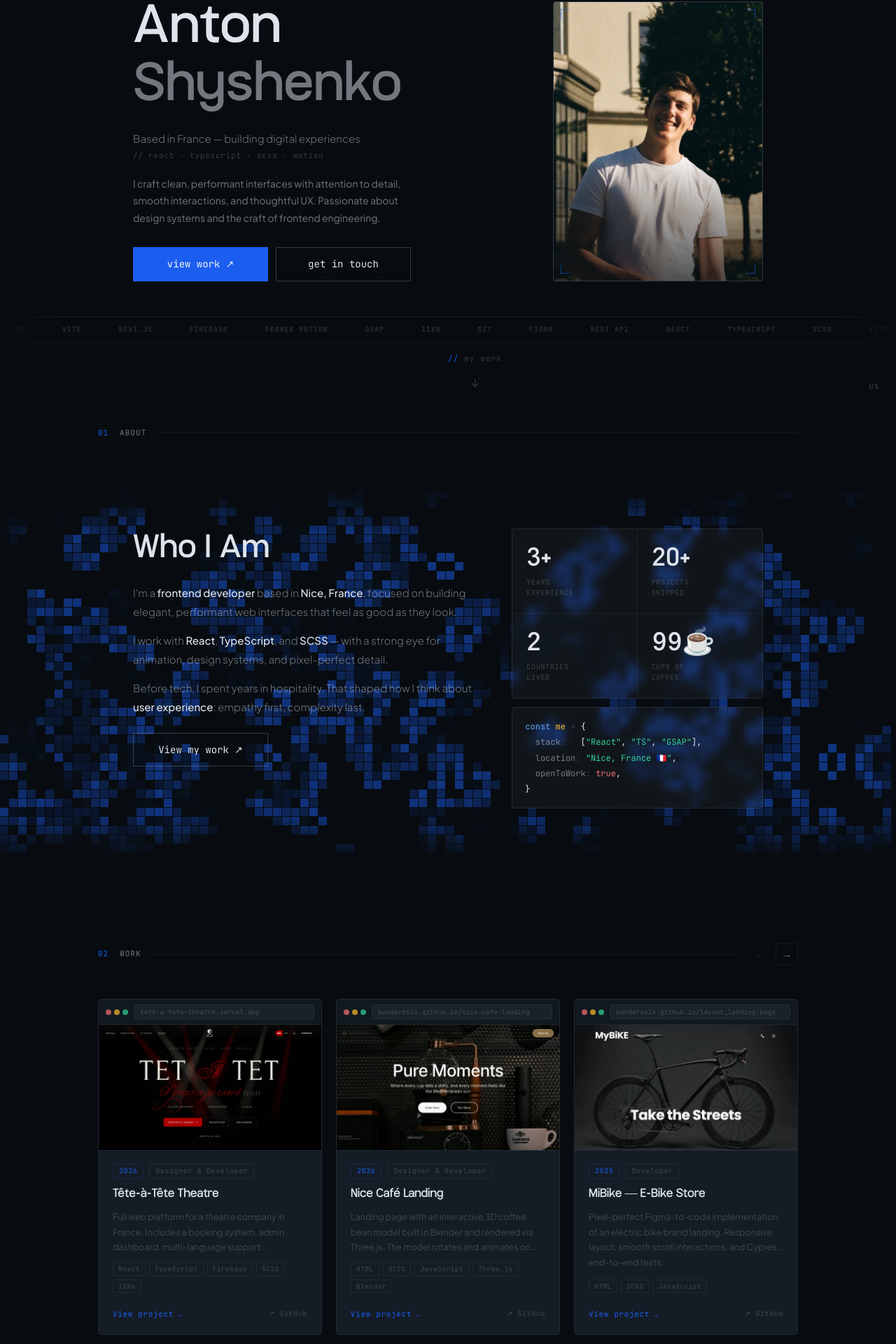
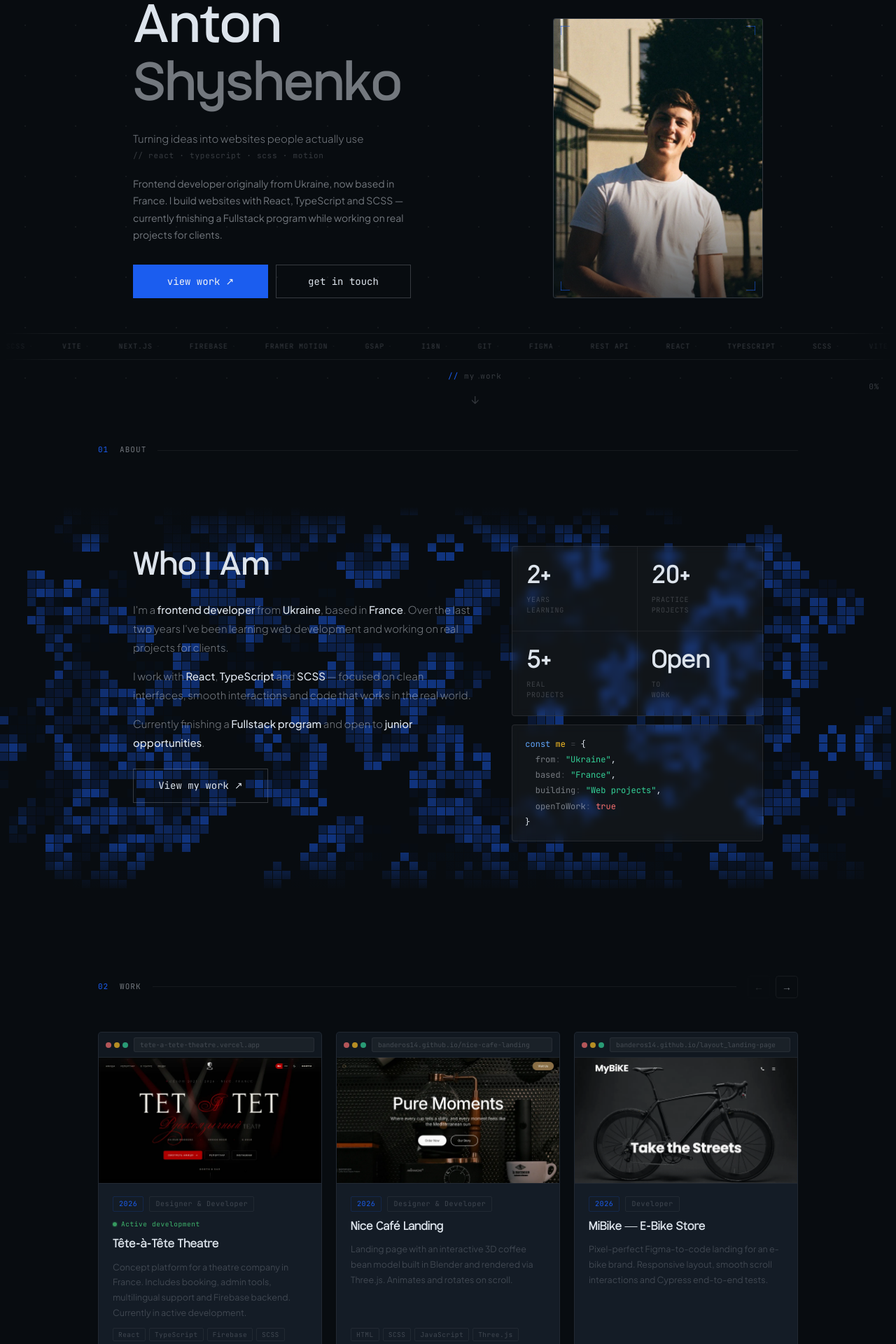
Before and after one commit to Banderos14/banderos14.github.io, a React (Vite) app: page / in a window 1280 px wide. Shown: the part 216-2136 px from the top of the page at 70% size. Built offline with nearby package versions, Linux system fonts and the light colour scheme.

Commit message:
feat: final-version of project. improve translations, project cards and theme consistency

```diff
--- a/src/components/About/About.tsx
+++ b/src/components/About/About.tsx
@@ -9,7 +9,7 @@ import s from './About.module.scss';
 gsap.registerPlugin(ScrollTrigger);
 
 // Numeric values are not translatable — only labels/suffixes come from translations
-const STAT_VALS = [3, 20, 2, 99] as const;
+const STAT_VALS = [2, 20, 5, 'Open'] as const;
 
 export default function About() {
   const { t } = useLocale();
@@ -21,6 +21,11 @@ export default function About() {
     document.querySelectorAll<HTMLElement>('[data-count]').forEach(el => {
       const target = parseInt(el.dataset.count || '0', 10);
       const suffix = el.dataset.suffix || '';
+      // Non-numeric labels (e.g. "Open") are shown as-is without animation
+      if (isNaN(target)) {
+        el.textContent = el.dataset.count || '';
+        return;
+      }
       const obj    = { val: 0 };
       const tw = gsap.to(obj, {
         val: target, duration: 1.8, ease: 'power3.out',
@@ -136,16 +141,17 @@ export default function About() {
                   <span className={s.cid}>me</span>{' '}
                   <span className={s.cop}>=</span>{' '}{'{'}
                   {'\n'}
-                  {'  '}<span className={s.ckey}>stack</span><span className={s.cop}>:</span>
-                  {'   ['}<span className={s.cstr}>"React"</span>{', '}
-                  <span className={s.cstr}>"TS"</span>{', '}
-                  <span className={s.cstr}>"GSAP"</span>{'],'}
+                  {'  '}<span className={s.ckey}>from</span><span className={s.cop}>:</span>
+                  {' '}<span className={s.cstr}>"Ukraine"</span>{','}
                   {'\n'}
-                  {'  '}<span className={s.ckey}>location</span><span className={s.cop}>:</span>
-                  {' '}<span className={s.cstr}>{t.about.code_location}</span>{','}
+                  {'  '}<span className={s.ckey}>based</span><span className={s.cop}>:</span>
+                  {' '}<span className={s.cstr}>"France"</span>{','}
+                  {'\n'}
+                  {'  '}<span className={s.ckey}>building</span><span className={s.cop}>:</span>
+                  {' '}<span className={s.cstr}>"Web projects"</span>{','}
                   {'\n'}
                   {'  '}<span className={s.ckey}>openToWork</span><span className={s.cop}>:</span>
-                  {' '}<span className={s.cbool}>true</span>{','}
+                  {' '}<span className={s.cbool}>true</span>
                   {'\n'}
                   {'}'}
                 </pre>
--- a/src/components/Hero/Hero.tsx
+++ b/src/components/Hero/Hero.tsx
@@ -53,8 +53,8 @@ export default function Hero() {
           {": ['React', 'TS', 'SCSS']"}
         </div>
         <div>
-          <span className={s.consoleGreen}>location</span>
-          {": 'France 🇫🇷'"}
+          <span className={s.consoleGreen}>status</span>
+          {": 'Open to opportunities'"}
         </div>
       </div>
 
--- a/src/components/Work/ProjectItem.module.scss
+++ b/src/components/Work/ProjectItem.module.scss
@@ -268,8 +268,8 @@
   flex: 1;
   display: -webkit-box;
   -webkit-box-orient: vertical;
-  -webkit-line-clamp: 3;
-  line-clamp: 3;
+  -webkit-line-clamp: 4;
+  line-clamp: 4;
   overflow: hidden;
 }
 
@@ -328,6 +328,53 @@
   .cta:hover & { transform: translateX(3px); }
 }
 
+// ── Active development status badge ──
+.activeBadge {
+  @include font-mono;
+  display: inline-flex;
+  align-items: center;
+  gap: 6px;
+  font-size: 9.5px;
+  letter-spacing: 0.06em;
+  color: rgba(74, 222, 128, 0.8);
+
+  [data-theme='light'] & { color: rgba(22, 163, 74, 0.8); }
+}
+
+.activeDot {
+  position: relative;
+  display: inline-block;
+  width: 6px;
+  height: 6px;
+  flex-shrink: 0;
+  border-radius: 50%;
+  background: rgba(74, 222, 128, 0.65);
+  animation: pulse 3s ease-in-out infinite;
+
+  [data-theme='light'] & { background: rgba(22, 163, 74, 0.65); }
+
+  &::after {
+    content: '';
+    position: absolute;
+    inset: -4px;
+    border-radius: 50%;
+    border: 1px solid rgba(74, 222, 128, 0.35);
+    animation: activeDotRing 3s ease-in-out infinite;
+
+    [data-theme='light'] & { border-color: rgba(22, 163, 74, 0.35); }
+  }
+}
+
+@keyframes activeDotRing {
+  0%        { transform: scale(0.6); opacity: 0.8; }
+  70%, 100% { transform: scale(1.8); opacity: 0; }
+}
+
+@media (prefers-reduced-motion: reduce) {
+  .activeDot,
+  .activeDot::after { animation: none !important; }
+}
+
 .ghLink {
   @include font-mono;
   font-size: 10px;
@@ -342,4 +389,10 @@
   &:hover {
     text-shadow: 0 0 12px rgba(221, 228, 236, 0.45);
   }
+
+  @media (hover: hover) and (pointer: fine) {
+    [data-theme='light'] &:hover {
+      text-shadow: 0 0 12px rgba(0, 0, 0, 0.35);
+    }
+  }
 }
--- a/src/components/Work/ProjectItem.tsx
+++ b/src/components/Work/ProjectItem.tsx
@@ -107,6 +107,13 @@ export default function ProjectItem({ project, index }: Props) {
           <span className={s.role}>{role}</span>
         </div>
 
+        {project.activelyDeveloped && (
+          <div className={s.activeBadge}>
+            <span className={s.activeDot} aria-hidden="true" />
+            {t.work.active_dev}
+          </div>
+        )}
+
         <a href={project.live} target="_blank" rel="noopener noreferrer"
            className={s.nameLink} draggable={false} onClick={preventIfDrag}>
           <h3 className={s.name}>{name}</h3>
--- a/src/components/Work/Work.module.scss
+++ b/src/components/Work/Work.module.scss
@@ -52,7 +52,7 @@
   border: 1px solid var(--border);
   border-radius: 4px;
   cursor: pointer;
-  transition: color 0.2s, border-color 0.2s;
+  transition: color 0.2s, border-color 0.2s, box-shadow 0.3s;
 
   &:not(:disabled):hover {
     color: var(--accent);
@@ -116,3 +116,39 @@
   display: flex;
   justify-content: center;
 }
+
+// ── Nav arrow hint animation ──
+@keyframes arrowGlow {
+  0%, 100% {
+    color: var(--text-m);
+    border-color: var(--border);
+    box-shadow: none;
+  }
+  35%, 65% {
+    color: var(--accent);
+    border-color: var(--accent-dim);
+    box-shadow: 0 0 0 2px var(--accent-dim), 0 0 14px 2px var(--accent-dim);
+  }
+}
+
+@keyframes nudgeLeft {
+  0%, 100% { transform: translateX(0); }
+  40%, 60%  { transform: translateX(-3px); }
+}
+
+@keyframes nudgeRight {
+  0%, 100% { transform: translateX(0); }
+  40%, 60%  { transform: translateX(3px); }
+}
+
+.navBtns[data-revealed='true'] .navBtn:nth-child(1):not(:disabled) {
+  animation: arrowGlow 2.2s ease-in-out 0.8s 2, nudgeLeft 2.2s ease-in-out 0.8s 2;
+}
+
+.navBtns[data-revealed='true'] .navBtn:nth-child(2):not(:disabled) {
+  animation: arrowGlow 2.2s ease-in-out 0.8s 2, nudgeRight 2.2s ease-in-out 0.8s 2;
+}
+
+@media (prefers-reduced-motion: reduce) {
+  .navBtns .navBtn { animation: none !important; }
+}
--- a/src/components/Work/Work.tsx
+++ b/src/components/Work/Work.tsx
@@ -90,7 +90,7 @@ export default function Work() {
           <span className={s.num}>{t.work.num}</span>
           <span className={s.title}>{t.work.title}</span>
           <span className={s.line} />
-          <div className={s.navBtns}>
+          <div className={s.navBtns} data-revealed={revealed}>
             <button className={s.navBtn} onClick={prevCard} disabled={atStart} aria-label="Previous">←</button>
             <button className={s.navBtn} onClick={nextCard} disabled={atEnd}   aria-label="Next">→</button>
           </div>
--- a/src/data/projects.ts
+++ b/src/data/projects.ts
@@ -8,6 +8,7 @@ export const projects: Project[] = [
     live: 'https://tete-a-tete-theatre.vercel.app/',
     github: 'https://github.com/Banderos14/tete-a-tete-theatre',
     screenshot: '/img/projects/tete_a_tete.webp',
+    activelyDeveloped: true,
   },
   {
     slug: 'nice_cafe',
@@ -19,7 +20,7 @@ export const projects: Project[] = [
   },
   {
     slug: 'mibike',
-    year: 2025,
+    year: 2026,
     tags: ['HTML', 'SCSS', 'JavaScript'],
     live: 'https://banderos14.github.io/layout_landing-page/',
     github: 'https://github.com/Banderos14/layout_landing-page/tree/develop',
--- a/src/i18n/en.ts
+++ b/src/i18n/en.ts
@@ -11,10 +11,10 @@ export const en = {
     theme_light: 'Light',
   },
   hero: {
-    label: 'frontend developer',
-    sub: 'Based in France — building digital experiences',
+    label: 'Frontend developer',
+    sub: 'Turning ideas into websites people actually use',
     sub_mono: '// react · typescript · scss · motion',
-    desc: 'I craft clean, performant interfaces with attention to detail, smooth interactions, and thoughtful UX. Passionate about design systems and the craft of frontend engineering.',
+    desc: 'Frontend developer originally from Ukraine, now based in France. I build websites with React, TypeScript and SCSS — currently finishing a Fullstack program while working on real projects for clients.',
     cta_work: 'view work',
     cta_contact: 'get in touch',
     scroll: 'my work',
@@ -23,16 +23,15 @@ export const en = {
     num: '01',
     title: 'about',
     heading: 'Who I Am',
-    p1: "I'm a <strong>frontend developer</strong> based in <strong>Nice, France</strong>, focused on building elegant, performant web interfaces that feel as good as they look.",
-    p2: 'I work with <strong>React</strong>, <strong>TypeScript</strong>, and <strong>SCSS</strong> — with a strong eye for animation, design systems, and pixel-perfect detail.',
-    p3: 'Before tech, I spent years in hospitality. That shaped how I think about <strong>user experience</strong>: empathy first, complexity last.',
+    p1: "I'm a <strong>frontend developer</strong> from <strong>Ukraine</strong>, based in <strong>France</strong>. Over the last two years I've been learning web development and working on real projects for clients.",
+    p2: 'I work with <strong>React</strong>, <strong>TypeScript</strong> and <strong>SCSS</strong> — focused on clean interfaces, smooth interactions and code that works in the real world.',
+    p3: 'Currently finishing a <strong>Fullstack program</strong> and open to <strong>junior opportunities</strong>.',
     cta: 'View my work',
-    code_location: '"Nice, France 🇫🇷"',
     stats: [
-      { suffix: '+',  label: 'Years\nExperience' },
-      { suffix: '+',  label: 'Projects\nShipped' },
-      { suffix: '',   label: 'Countries\nLived' },
-      { suffix: '☕', label: 'Cups of\nCoffee' },
+      { suffix: '+', label: 'Years\nlearning' },
+      { suffix: '+', label: 'Practice\nprojects' },
+      { suffix: '+', label: 'Real\nprojects' },
+      { suffix: '',  label: 'To\nwork' },
     ],
   },
   work: {
@@ -42,6 +41,7 @@ export const en = {
     loading: 'loading preview…',
     view_project: 'View project',
     github: '↗ GitHub',
+    active_dev: 'Active development',
   },
   contact: {
     num: '03',
@@ -56,27 +56,27 @@ export const en = {
     tete_a_tete: {
       name: 'Tête-à-Tête Theatre',
       role: 'Designer & Developer',
-      desc: 'Full web platform for a theatre company in France. Includes a booking system, admin dashboard, multi-language support (FR/EN/UA), Firebase Auth, and Firestore as the backend.',
+      desc: 'Concept platform for a theatre company in France. Includes booking, admin tools, multilingual support and Firebase backend. Currently in active development.',
     },
     nice_cafe: {
       name: 'Nice Café Landing',
       role: 'Designer & Developer',
-      desc: 'Landing page with an interactive 3D coffee bean model built in Blender and rendered via Three.js. The model rotates and animates on scroll. Built to practice 3D on the web.',
+      desc: 'Landing page with an interactive 3D coffee bean model built in Blender and rendered via Three.js. Animates and rotates on scroll.',
     },
     mibike: {
       name: 'MiBike — E-Bike Store',
       role: 'Developer',
-      desc: 'Pixel-perfect Figma-to-code implementation of an electric bike brand landing. Responsive layout, smooth scroll interactions, and Cypress end-to-end tests.',
+      desc: 'Pixel-perfect Figma-to-code landing for an e-bike brand. Responsive layout, smooth scroll interactions and Cypress end-to-end tests.',
     },
     game_2048: {
       name: '2048 — Browser Game',
       role: 'Developer',
-      desc: 'Classic 2048 puzzle game built from scratch. Smooth tile animations, keyboard and touch swipe controls, local high-score persistence. Personal project, built to practice vanilla JS DOM work.',
+      desc: 'Classic 2048 puzzle game built from scratch. Smooth tile animations, keyboard and touch controls, local high-score saving.',
     },
     nice_gadgets: {
       name: 'Nice Gadgets — Phone Catalog',
       role: 'Developer',
-      desc: 'Full-featured e-commerce catalog for phones, tablets, and accessories. Product filtering, favourites, cart, and dynamic routing — all connected to a real REST API.',
+      desc: 'Full-featured e-commerce catalog for phones, tablets and accessories. Filtering, favourites, cart and dynamic routing connected to a real REST API.',
     },
   },
 };
--- a/src/i18n/fr.ts
+++ b/src/i18n/fr.ts
@@ -12,9 +12,9 @@ export const fr = {
   },
   hero: {
     label: 'développeur frontend',
-    sub: 'Basé en France — créer des expériences numériques',
+    sub: 'Des idées aux sites que les gens utilisent vraiment',
     sub_mono: '// react · typescript · scss · motion',
-    desc: "Je crée des interfaces propres et performantes avec attention aux détails, des interactions fluides et une UX réfléchie. Passionné par les design systems et le métier du développement frontend.",
+    desc: "Développeur frontend d'Ukraine, vivant en France. Je construis des sites avec React, TypeScript et SCSS — je termine un programme Fullstack tout en travaillant sur des projets réels pour des clients.",
     cta_work: 'voir mes projets',
     cta_contact: 'me contacter',
     scroll: 'mes projets',
@@ -23,16 +23,15 @@ export const fr = {
     num: '01',
     title: 'à propos',
     heading: 'Qui suis-je',
-    p1: "Je suis un <strong>développeur frontend</strong> basé à <strong>Nice, France</strong>, concentré sur la création d'interfaces web élégantes et performantes.",
-    p2: "Je travaille avec <strong>React</strong>, <strong>TypeScript</strong> et <strong>SCSS</strong> — avec un fort intérêt pour l'animation, les design systems et les détails pixel-perfect.",
-    p3: "Avant la tech, j'ai passé des années dans l'hôtellerie. Cela a façonné ma façon de penser l'<strong>expérience utilisateur</strong> : l'empathie d'abord, la complexité en dernier.",
+    p1: "Je suis <strong>développeur frontend</strong>, originaire d'<strong>Ukraine</strong>, basé en <strong>France</strong>. Depuis deux ans, j'apprends le développement web et je travaille sur des projets réels pour des clients.",
+    p2: "Je travaille avec <strong>React</strong>, <strong>TypeScript</strong> et <strong>SCSS</strong> — en visant des interfaces soignées, des interactions fluides et du code qui tient la route.",
+    p3: "En train de finir un <strong>programme Fullstack</strong> et à la recherche de <strong>postes junior</strong>.",
     cta: 'Voir mes projets',
-    code_location: '"Nice, France 🇫🇷"',
     stats: [
-      { suffix: '+',  label: "Années\nd'expérience" },
-      { suffix: '+',  label: 'Projets\nlivrés' },
-      { suffix: '',   label: 'Pays\nvécus' },
-      { suffix: '☕', label: 'Tasses de\ncafé' },
+      { suffix: '+', label: "Années\nd'apprentissage" },
+      { suffix: '+', label: 'Projets\npratiques' },
+      { suffix: '+', label: 'Projets\nréels' },
+      { suffix: '',  label: 'Aux\noffres' },
     ],
   },
   work: {
@@ -42,6 +41,7 @@ export const fr = {
     loading: 'chargement…',
     view_project: 'Voir le projet',
     github: '↗ GitHub',
+    active_dev: 'En développement',
   },
   contact: {
     num: '03',
@@ -56,27 +56,27 @@ export const fr = {
     tete_a_tete: {
       name: 'Tête-à-Tête Théâtre',
       role: 'Designer & Développeur',
-      desc: "Plateforme web complète pour une compagnie de théâtre en France. Système de réservation, tableau de bord admin, support multilingue (FR/EN/UA), Firebase Auth et Firestore.",
+      desc: "Concept de plateforme pour une compagnie de théâtre en France. Réservation de billets, outils d'administration, interface multilingue et Firebase en backend. Toujours en développement.",
     },
     nice_cafe: {
       name: 'Nice Café Landing',
       role: 'Designer & Développeur',
-      desc: "Page d'accueil avec un modèle 3D de grain de café interactif créé dans Blender et rendu via Three.js. Le modèle tourne et s'anime au scroll. Projet pour pratiquer la 3D sur le web.",
+      desc: "Page d'accueil avec un modèle 3D interactif d'un grain de café, créé dans Blender et rendu avec Three.js. S'anime et tourne au défilement.",
     },
     mibike: {
       name: 'MiBike — Vélos Électriques',
       role: 'Développeur',
-      desc: 'Implémentation pixel-perfect d\'une maquette Figma pour une marque de vélos électriques. Mise en page responsive, interactions de défilement fluides et tests end-to-end Cypress.',
+      desc: "Intégration pixel-perfect d'une maquette Figma pour une marque de vélos électriques. Mise en page responsive, animations au défilement et tests Cypress end-to-end.",
     },
     game_2048: {
       name: '2048 — Jeu Navigateur',
       role: 'Développeur',
-      desc: 'Le jeu de puzzle 2048 créé de zéro. Animations de tuiles, commandes clavier et swipe tactile, persistance du meilleur score. Projet personnel pour pratiquer le DOM vanilla JS.',
+      desc: 'Jeu 2048 développé de zéro. Animations des tuiles, contrôles clavier et tactiles, sauvegarde locale du meilleur score.',
     },
     nice_gadgets: {
       name: 'Nice Gadgets — Catalogue',
       role: 'Développeur',
-      desc: 'Catalogue e-commerce complet pour téléphones, tablettes et accessoires. Filtrage, favoris, panier et routage dynamique — connecté à une vraie API REST.',
+      desc: 'Catalogue e-commerce pour téléphones, tablettes et accessoires. Filtres, favoris, panier et routage dynamique sur une vraie REST API.',
     },
   },
 };
--- a/src/i18n/ru.ts
+++ b/src/i18n/ru.ts
@@ -12,9 +12,9 @@ export const ru = {
   },
   hero: {
     label: 'frontend-разработчик',
-    sub: 'Живу во Франции — создаю цифровой опыт',
+    sub: 'Превращаю идеи в сайты, которыми реально пользуются',
     sub_mono: '// react · typescript · scss · motion',
-    desc: 'Создаю чистые, производительные интерфейсы с вниманием к деталям, плавными взаимодействиями и продуманным UX. Увлечён дизайн-системами и ремеслом frontend-разработки.',
+    desc: 'Frontend-разработчик из Украины, живу во Франции. Делаю сайты на React, TypeScript и SCSS — заканчиваю Fullstack-программу и работаю над реальными проектами для клиентов.',
     cta_work: 'смотреть работы',
     cta_contact: 'написать мне',
     scroll: 'мои работы',
@@ -23,16 +23,15 @@ export const ru = {
     num: '01',
     title: 'обо мне',
     heading: 'Кто я',
-    p1: 'Я <strong>frontend-разработчик</strong> из <strong>Ниццы, Франция</strong>, сфокусированный на создании элегантных и производительных веб-интерфейсов.',
-    p2: 'Работаю с <strong>React</strong>, <strong>TypeScript</strong> и <strong>SCSS</strong> — с сильным интересом к анимации, дизайн-системам и pixel-perfect деталям.',
-    p3: 'До IT я работал в сфере гостеприимства. Это сформировало мой подход к <strong>пользовательскому опыту</strong>: сначала эмпатия, сложность — в последнюю очередь.',
+    p1: 'Я <strong>frontend-разработчик</strong> из <strong>Украины</strong>, живу во <strong>Франции</strong>. Последние два года учусь веб-разработке и работаю над реальными проектами для клиентов.',
+    p2: 'Работаю с <strong>React</strong>, <strong>TypeScript</strong> и <strong>SCSS</strong> — делаю аккуратные интерфейсы, плавные взаимодействия и пишу код, который работает в реальных условиях.',
+    p3: 'Сейчас заканчиваю <strong>Fullstack-программу</strong> и открыт к <strong>вакансиям для джуниора</strong>.',
     cta: 'Смотреть работы',
-    code_location: '"Ницца, Франция 🇫🇷"',
     stats: [
-      { suffix: '+',  label: 'Года\nопыта' },
-      { suffix: '+',  label: 'Проектов\nсдано' },
-      { suffix: '',   label: 'Страны\nжизни' },
-      { suffix: '☕', label: 'Чашек\nкофе' },
+      { suffix: '+', label: 'Года\nобучения' },
+      { suffix: '+', label: 'Учебных\nпроектов' },
+      { suffix: '+', label: 'Реальных\nпроектов' },
+      { suffix: '',  label: 'К\nработе' },
     ],
   },
   work: {
@@ -42,6 +41,7 @@ export const ru = {
     loading: 'загрузка…',
     view_project: 'Смотреть проект',
     github: '↗ GitHub',
+    active_dev: 'В разработке',
   },
   contact: {
     num: '03',
@@ -56,27 +56,27 @@ export const ru = {
     tete_a_tete: {
       name: 'Tête-à-Tête Театр',
       role: 'Дизайнер и разработчик',
-      desc: 'Полноценная веб-платформа для театральной компании во Франции. Система бронирования, административная панель, поддержка нескольких языков (FR/EN/UA), Firebase Auth и Firestore.',
+      desc: 'Концепт платформы для театральной компании во Франции. Бронирование, админ-панель, несколько языков интерфейса и бэкенд на Firebase. Проект в активной разработке.',
     },
     nice_cafe: {
       name: 'Nice Café Landing',
       role: 'Дизайнер и разработчик',
-      desc: 'Лендинг с интерактивной 3D-моделью кофейного зерна, созданной в Blender и рендеренной через Three.js. Модель вращается и анимируется при скролле. Проект для практики 3D в вебе.',
+      desc: 'Лендинг с интерактивной 3D-моделью кофейного зерна — создана в Blender и работает через Three.js. Анимируется при прокрутке страницы.',
     },
     mibike: {
       name: 'MiBike — Электровелосипеды',
       role: 'Разработчик',
-      desc: 'Pixel-perfect перенос макета Figma в код для бренда электровелосипедов. Адаптивная вёрстка, плавные scroll-взаимодействия и end-to-end тесты на Cypress.',
+      desc: 'Pixel-perfect вёрстка по макету Figma для бренда электровелосипедов. Адаптивная разметка, анимации при прокрутке и тесты на Cypress.',
     },
     game_2048: {
       name: '2048 — Браузерная игра',
       role: 'Разработчик',
-      desc: 'Классическая игра-пазл 2048, написанная с нуля. Анимации плиток, управление с клавиатуры и свайп, сохранение рекорда. Личный проект для практики DOM на vanilla JS.',
+      desc: 'Классическая игра 2048, написанная с нуля. Анимации плиток, управление с клавиатуры и по свайпу, сохранение лучшего результата.',
     },
     nice_gadgets: {
       name: 'Nice Gadgets — Каталог',
       role: 'Разработчик',
-      desc: 'Полнофункциональный e-commerce каталог телефонов, планшетов и аксессуаров. Фильтрация, избранное, корзина и динамическая маршрутизация — подключено к реальному REST API.',
+      desc: 'Интернет-магазин телефонов, планшетов и аксессуаров. Фильтры, избранное, корзина и динамические маршруты, подключённые к реальному REST API.',
     },
   },
 };
--- a/src/types/index.ts
+++ b/src/types/index.ts
@@ -6,6 +6,7 @@ export interface Project {
   live: string;
   github: string;
   screenshot?: string;
+  activelyDeveloped?: boolean;
 }
 
 export type Theme = 'dark' | 'light';
```
